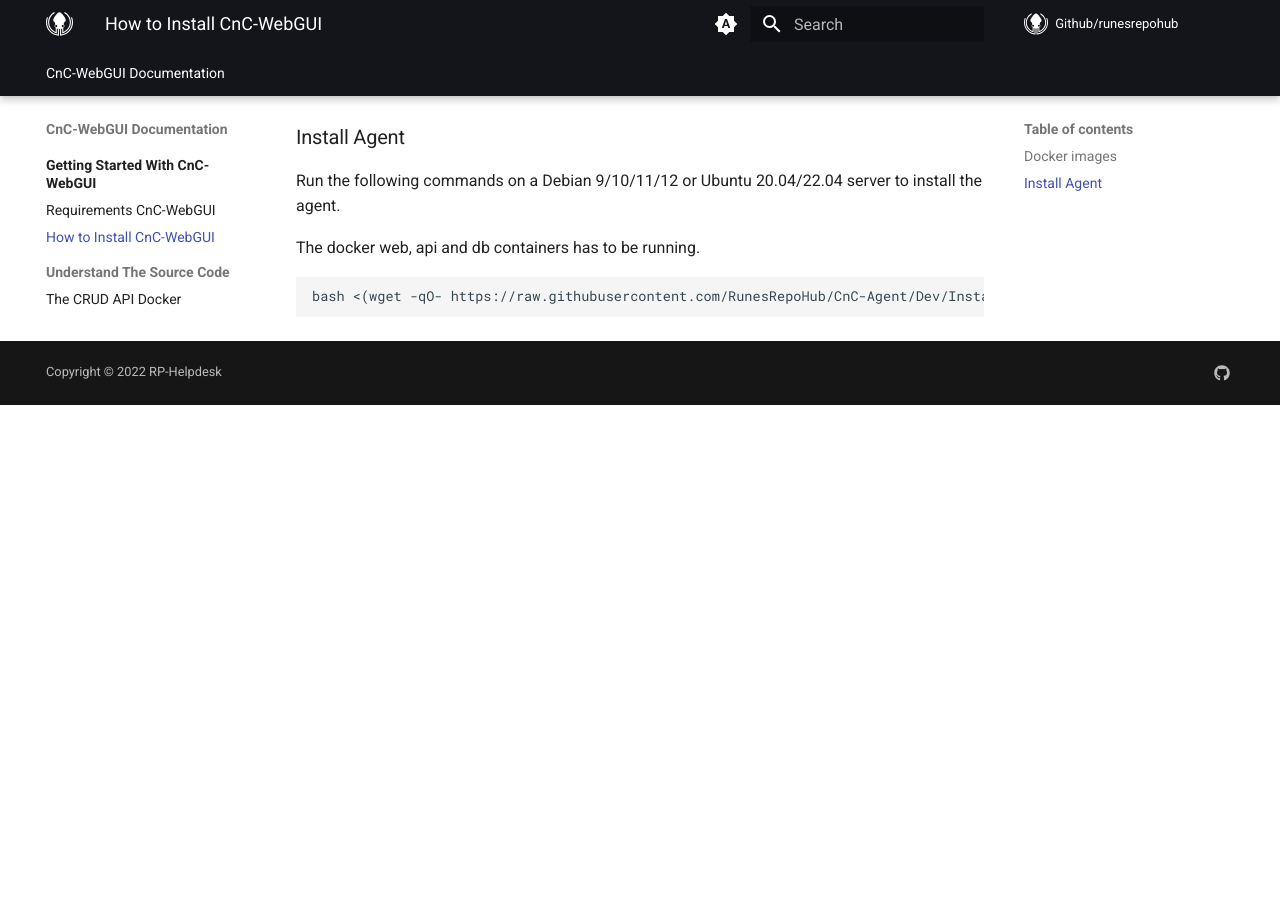
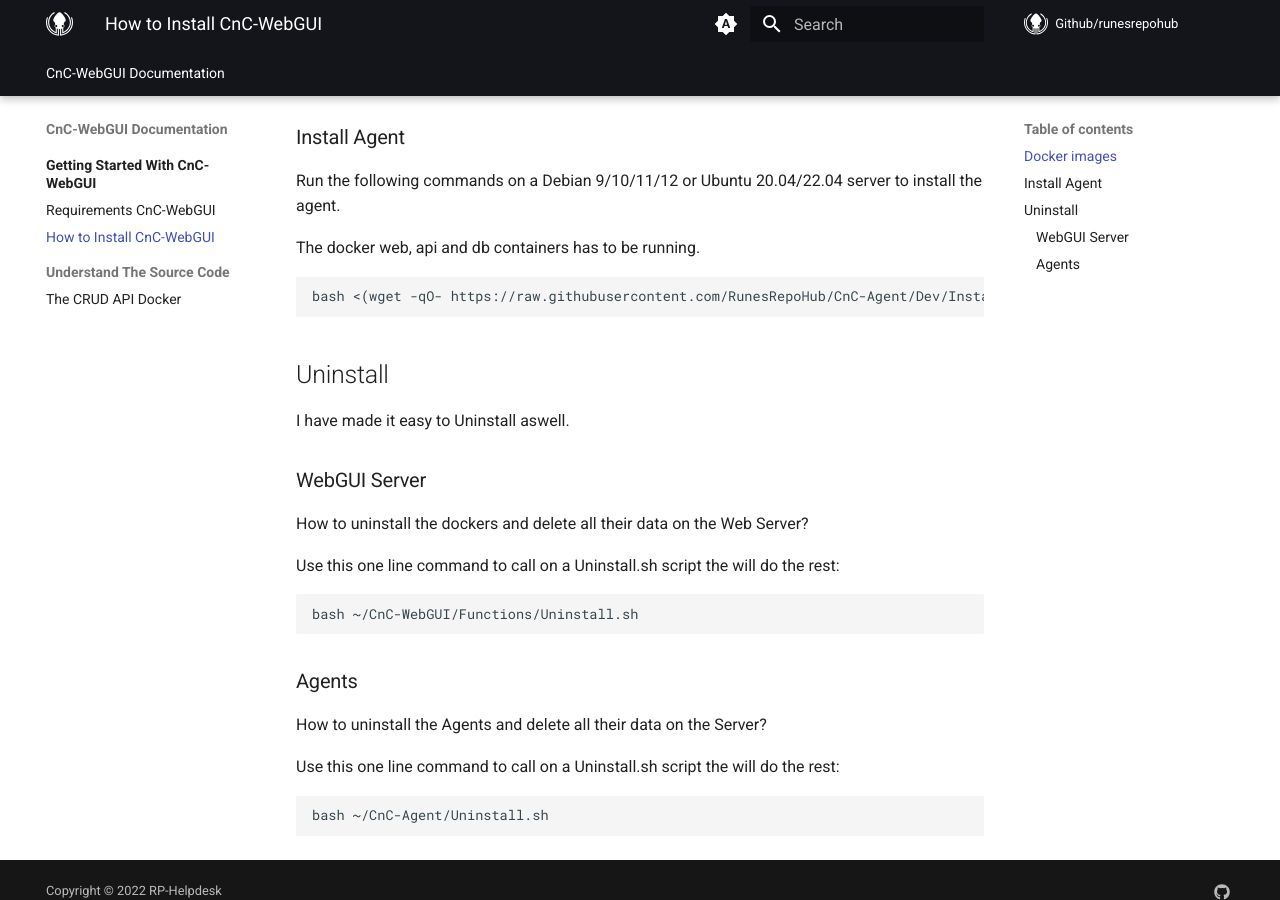
Before and after one commit to RunesRepoHub/CnC-WebGUI, an MkDocs documentation site: the page built from docs/install.md, in a window 1280 px wide and 900 px high, scrolled down 645 px. Built offline with MkDocs 1.6.1 and Material for MkDocs 9.7.7, drawn with Linux system fonts in a browser that asks for light colours; comment, search, counter and statistics services are not loaded; before the commit the page ends 1050 px from its top, so only the background shows below that.

Commit message:
Added some guidance to wiki for uninstallation

````diff
--- a/docs/install.md
+++ b/docs/install.md
@@ -25,3 +25,25 @@
 ```
 bash <(wget -qO- https://raw.githubusercontent.com/RunesRepoHub/CnC-Agent/Dev/Install-Agent-Only.sh)
 ```
+
+## Uninstall
+
+I have made it easy to Uninstall aswell.
+
+### WebGUI Server
+
+How to uninstall the dockers and delete all their data on the Web Server?
+
+Use this one line command to call on a Uninstall.sh script the will do the rest:
+```
+bash ~/CnC-WebGUI/Functions/Uninstall.sh
+```
+
+### Agents
+
+How to uninstall the Agents and delete all their data on the Server?
+
+Use this one line command to call on a Uninstall.sh script the will do the rest:
+```
+bash ~/CnC-Agent/Uninstall.sh
+```
````
